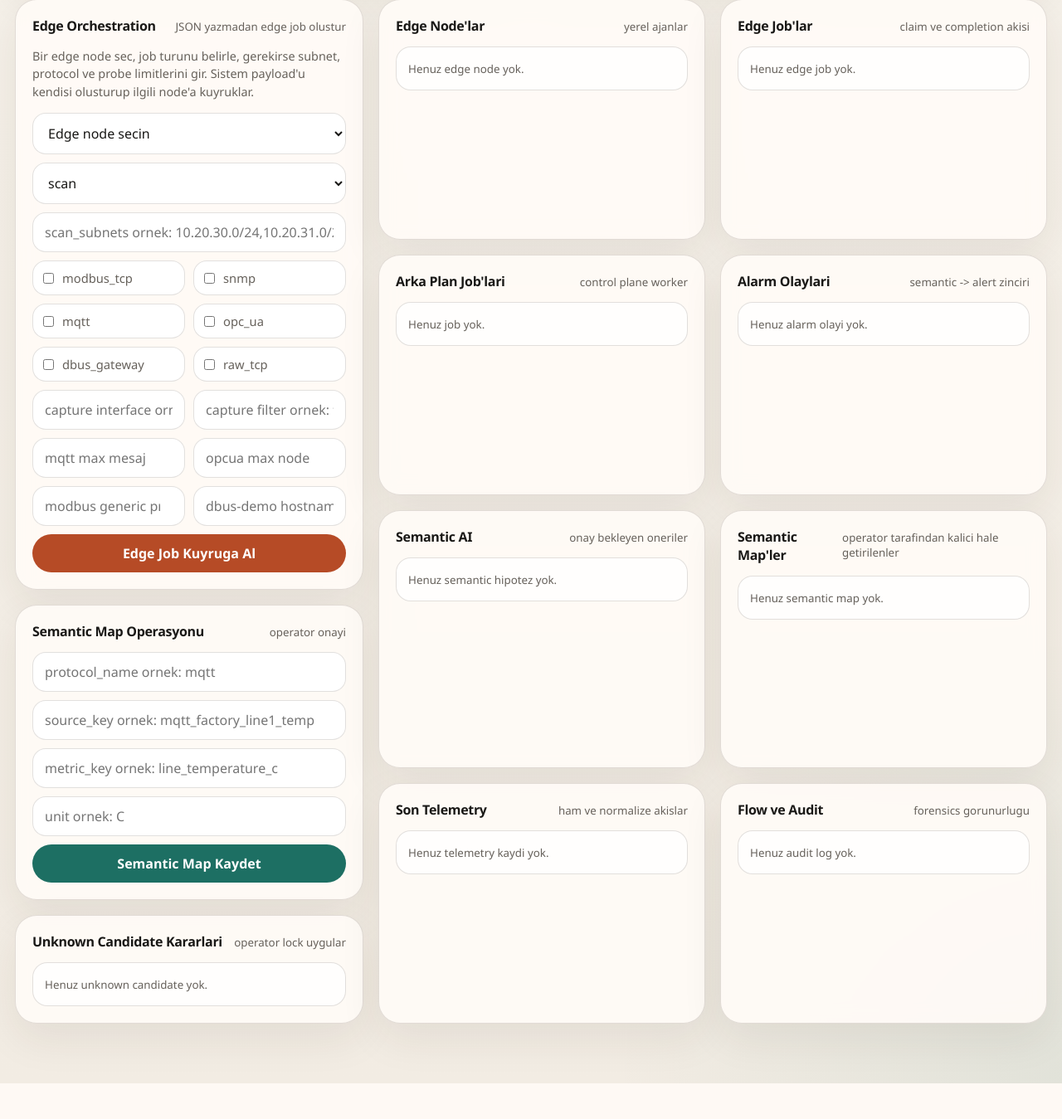
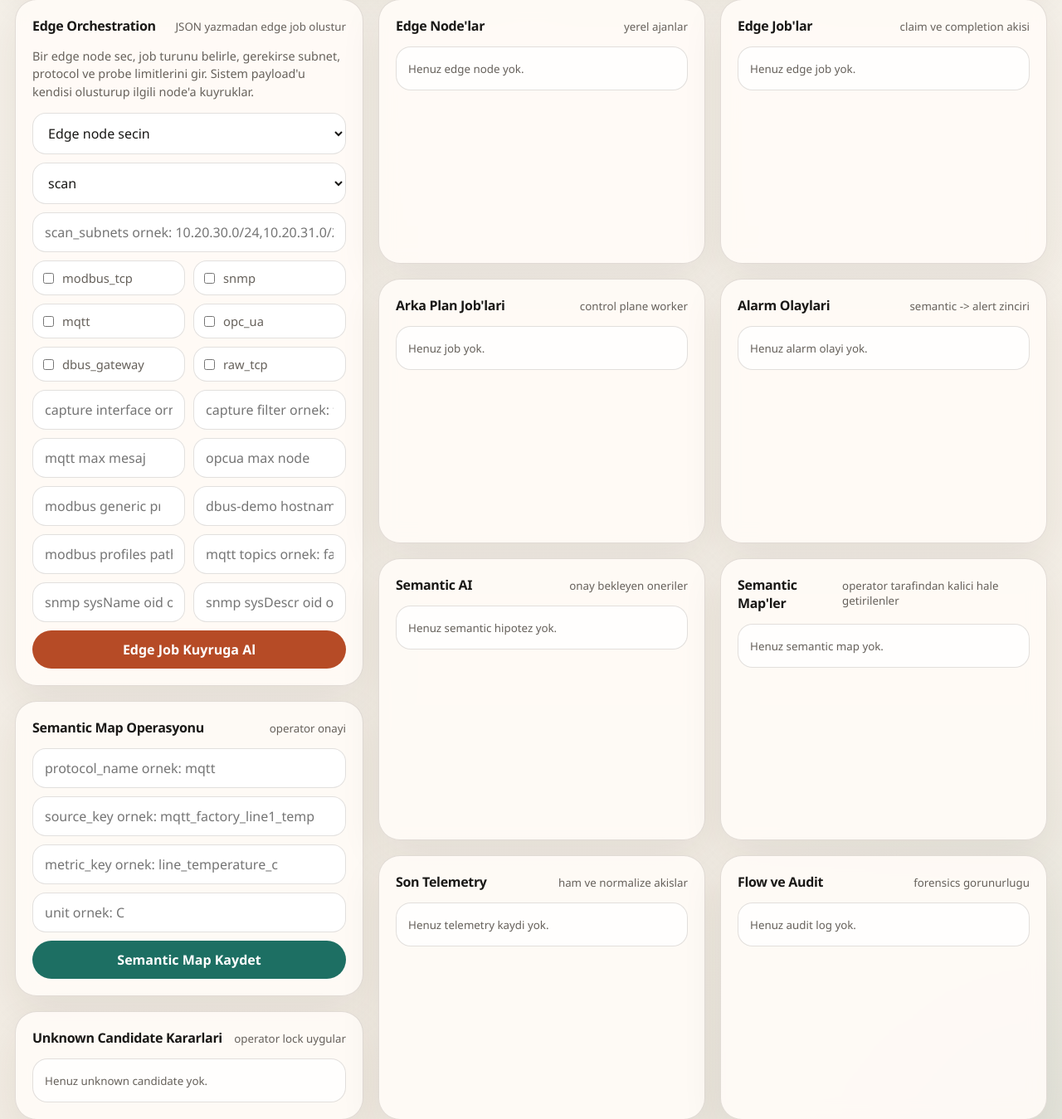
Before and after one commit to tahatakgungor/dynamic-alert-project, a FastAPI app: page / in a window 1280 px wide. Shown: the part 792-2141 px from the top of the page at 83% size. Before the commit the page ends 2098 px from the top, so only its background shows below. Run offline with FastAPI, Linux system fonts and the light colour scheme.

Commit message:
Extend protocol task payload controls

```diff
--- a/templates/index.html
+++ b/templates/index.html
@@ -413,6 +413,14 @@
               <input id="edgeModbusProbeCount" type="number" min="1" max="32" placeholder="modbus generic probe count">
               <input id="edgeDbusHostname" type="text" placeholder="dbus-demo hostname override">
             </div>
+            <div class="field-row">
+              <input id="edgeModbusProfilesPath" type="text" placeholder="modbus profiles path ornek: configs/modbus_profiles.json">
+              <input id="edgeMqttTopics" type="text" placeholder="mqtt topics ornek: factory/telemetry/#,alerts/#">
+            </div>
+            <div class="field-row">
+              <input id="edgeSnmpSysNameOid" type="text" placeholder="snmp sysName oid override">
+              <input id="edgeSnmpSysDescrOid" type="text" placeholder="snmp sysDescr oid override">
+            </div>
             <button id="edgeJobCreateButton">Edge Job Kuyruga Al</button>
           </div>
         </article>
@@ -643,6 +651,10 @@
     const edgeOpcuaMaxNodes = document.getElementById("edgeOpcuaMaxNodes");
     const edgeModbusProbeCount = document.getElementById("edgeModbusProbeCount");
     const edgeDbusHostname = document.getElementById("edgeDbusHostname");
+    const edgeModbusProfilesPath = document.getElementById("edgeModbusProfilesPath");
+    const edgeMqttTopics = document.getElementById("edgeMqttTopics");
+    const edgeSnmpSysNameOid = document.getElementById("edgeSnmpSysNameOid");
+    const edgeSnmpSysDescrOid = document.getElementById("edgeSnmpSysDescrOid");
     const promoteButtons = document.querySelectorAll(".promoteHypothesisButton");
     const candidateActionButtons = document.querySelectorAll(".candidateActionButton");
     const protocolToggles = document.querySelectorAll(".protocolToggle");
@@ -730,6 +742,18 @@
       }
       if (edgeModbusProbeCount.value) {
         payload.modbus_generic_probe_count = Number(edgeModbusProbeCount.value);
+      }
+      if (edgeModbusProfilesPath.value.trim()) {
+        payload.modbus_profiles_path = edgeModbusProfilesPath.value.trim();
+      }
+      if (edgeMqttTopics.value.trim()) {
+        payload.mqtt_probe_topics = edgeMqttTopics.value.split(",").map((item) => item.trim()).filter(Boolean);
+      }
+      if (edgeSnmpSysNameOid.value.trim()) {
+        payload.snmp_oid_sysname = edgeSnmpSysNameOid.value.trim();
+      }
+      if (edgeSnmpSysDescrOid.value.trim()) {
+        payload.snmp_oid_sysdescr = edgeSnmpSysDescrOid.value.trim();
       }
       if (edgeDbusHostname.value.trim()) {
         payload.hostname = edgeDbusHostname.value.trim();
```
Also changed, not shown: src/dynamic_alert/schemas.py (+11 -0 lines), src/dynamic_alert/services/job_execution.py (+8 -0 lines), tests/test_hardening.py (+9 -0 lines), tests/test_job_execution.py (+6 -0 lines).
